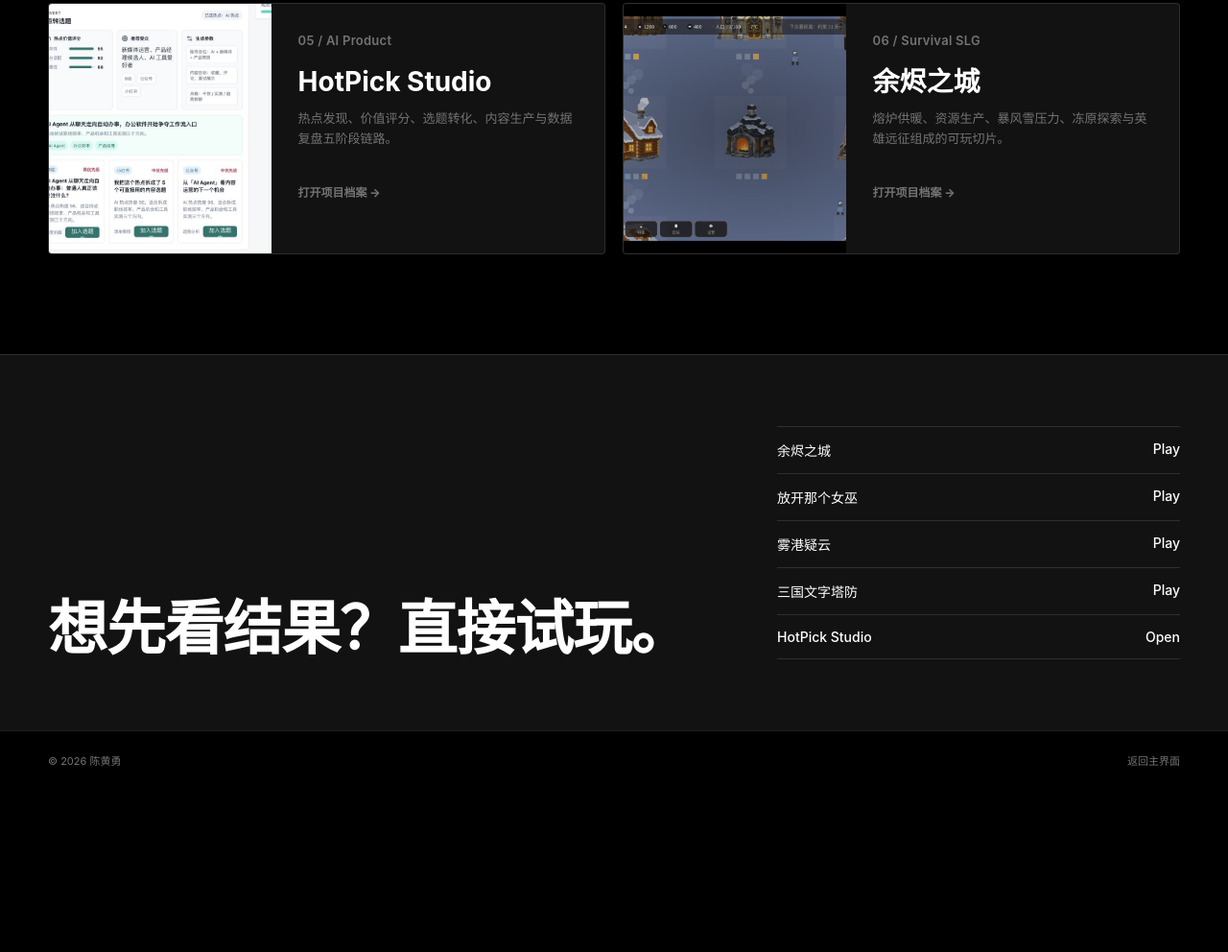
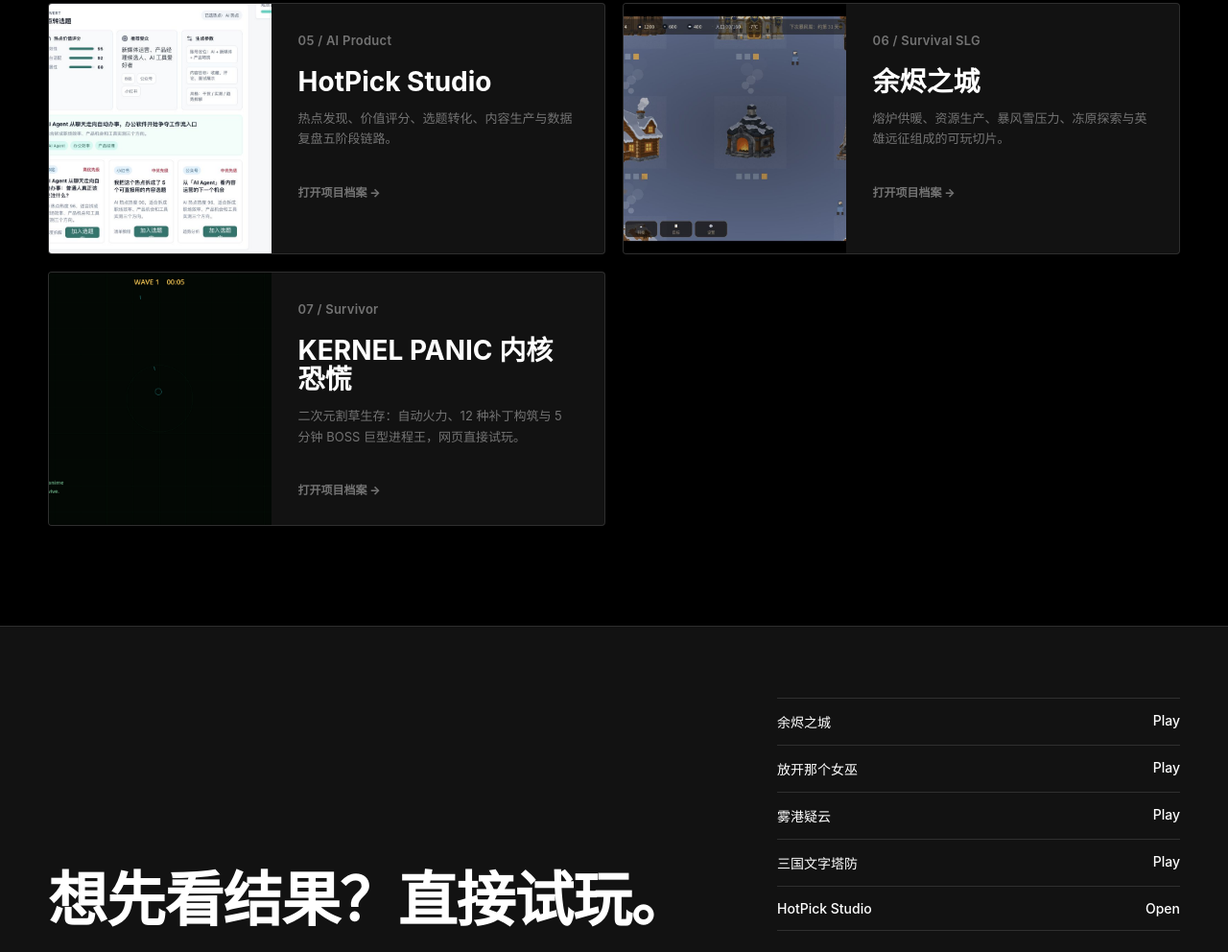
Before and after one commit to 2126431683a-netizen/star, a plain HTML site: page projects.html in a window 1280 px wide. Shown: the part 1805-2797 px from the top of the page at 96% size. Before the commit the page ends 2627 px from the top, so only its background shows below. Drawn offline with Linux system fonts and the light colour scheme; a web font is replaced by a local one.

Commit message:
KERNEL PANIC 站内档案：projects.html

```diff
--- a/projects.html
+++ b/projects.html
@@ -30,6 +30,7 @@
         <a class="project-card" href="project-sango.html" data-reveal><img src="assets/portfolio/sango-gameplay.png" alt="三国文字合成塔防界面"><div class="project-card-copy"><p class="project-code">04 / Strategy</p><h2>三国文字合成塔防</h2><p>8 条合成线、金币与粮食双经济、名将组合和 20 波战役。</p><span class="project-card-link">打开项目档案 -&gt;</span></div></a>
         <a class="project-card" href="project-hotpick.html" data-reveal><img src="assets/portfolio/hotpick-flow.png" alt="HotPick Studio 选题转化界面"><div class="project-card-copy"><p class="project-code">05 / AI Product</p><h2>HotPick Studio</h2><p>热点发现、价值评分、选题转化、内容生产与数据复盘五阶段链路。</p><span class="project-card-link">打开项目档案 -&gt;</span></div></a>
         <a class="project-card" href="project-emberfall.html" data-reveal><img src="assets/portfolio/emberfall-city.png" alt="余烬之城第 28 天城市实机画面"><div class="project-card-copy"><p class="project-code">06 / Survival SLG</p><h2>余烬之城</h2><p>熔炉供暖、资源生产、暴风雪压力、冻原探索与英雄远征组成的可玩切片。</p><span class="project-card-link">打开项目档案 -&gt;</span></div></a>
+        <a class="project-card" href="project-kernelpanic.html" data-reveal><img src="assets/portfolio/kernel-panic-gameplay.png" alt="KERNEL PANIC 开局战斗画面"><div class="project-card-copy"><p class="project-code">07 / Survivor</p><h2>KERNEL PANIC 内核恐慌</h2><p>二次元割草生存：自动火力、12 种补丁构筑与 5 分钟 BOSS 巨型进程王，网页直接试玩。</p><span class="project-card-link">打开项目档案 -&gt;</span></div></a>
       </div>
     </div>
   </main>
```
